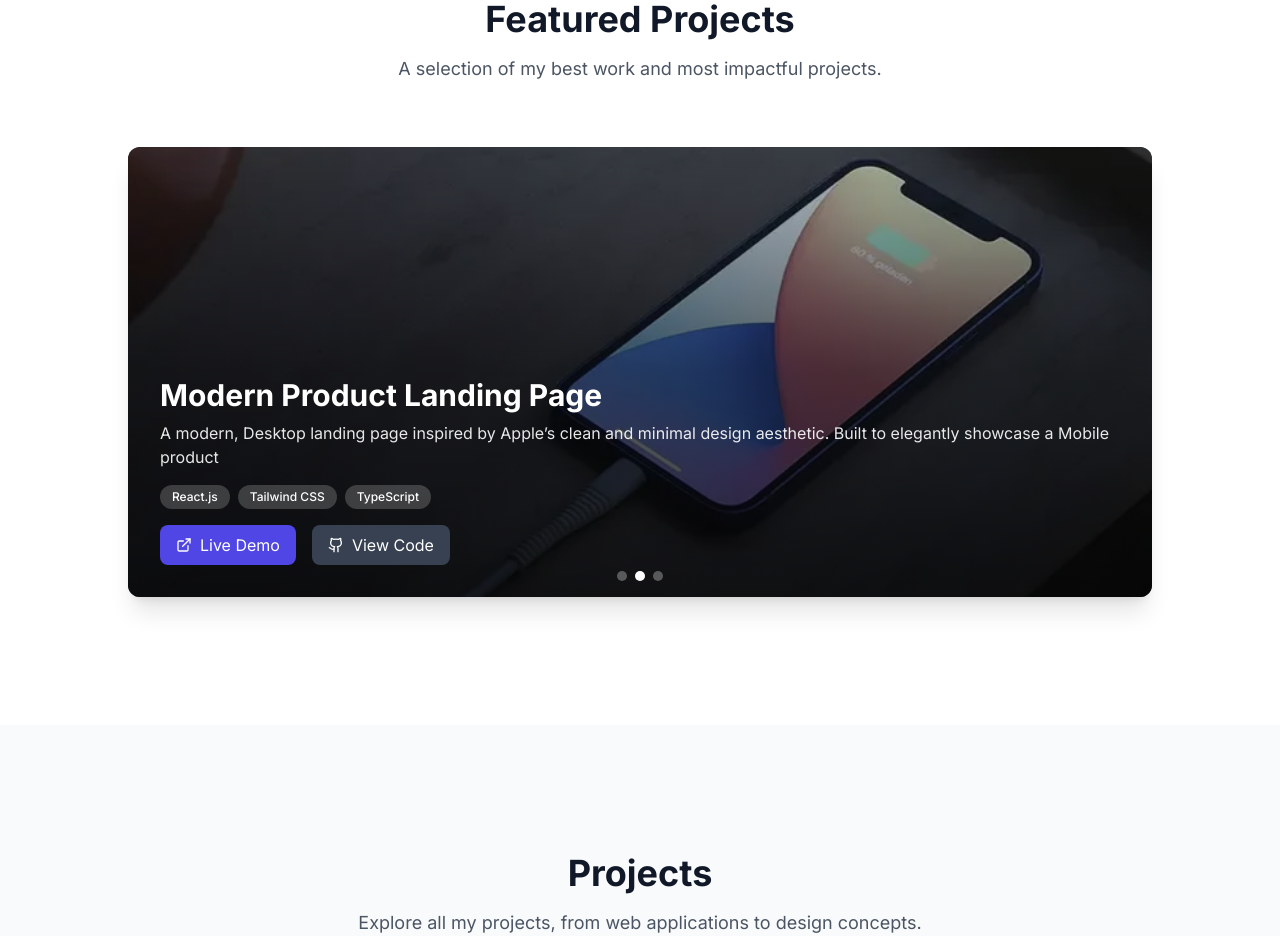
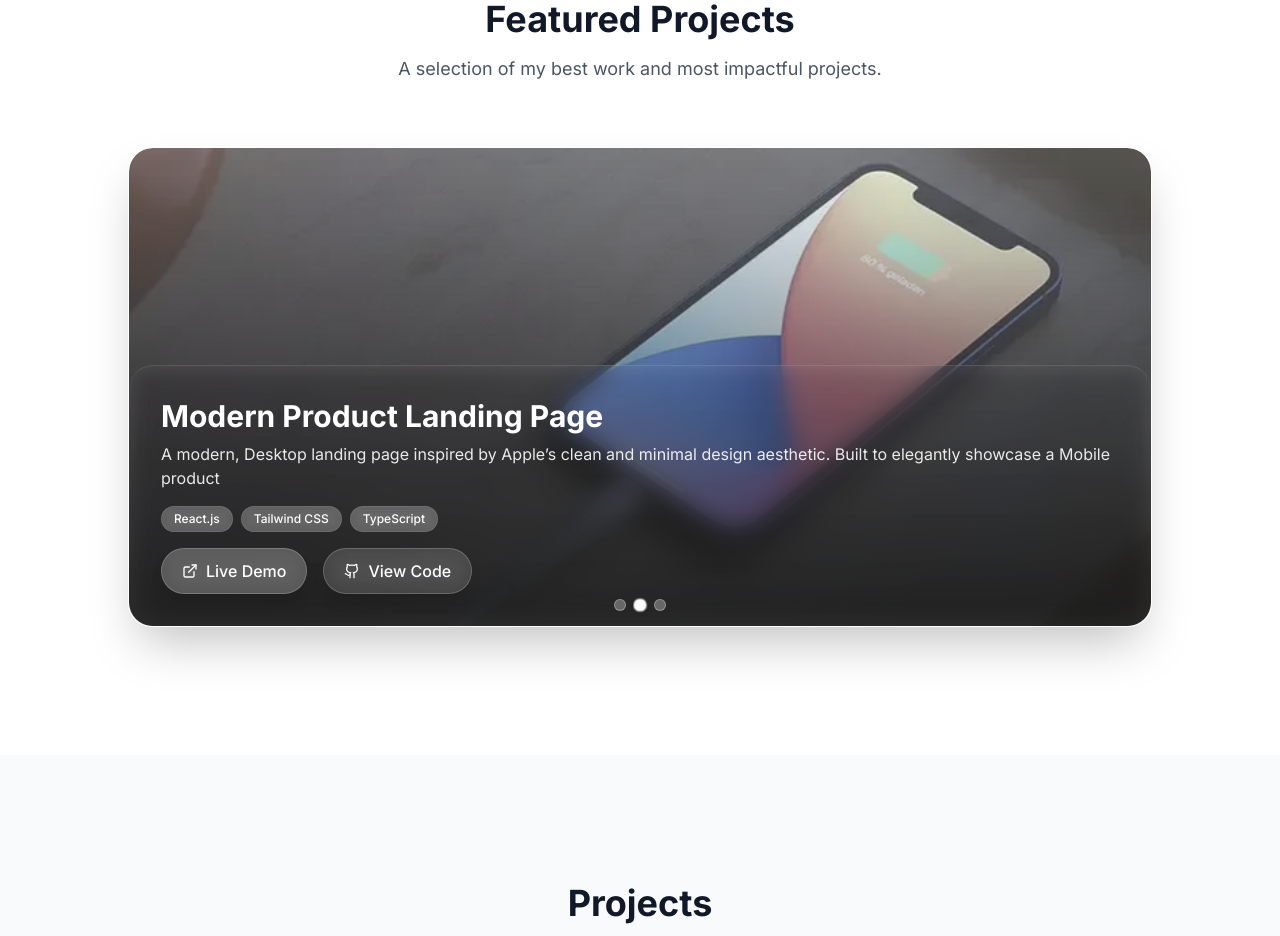
Before and after one commit to JagadeeshKambala/JagadeeshPortfolio, a React (Vite) app: page /#contact in a window 1280 px wide. Shown: the part 2240-3176 px from the top of the page. Built offline with nearby package versions, Linux system fonts and the light colour scheme.

Commit message:
feat(ui): fix corners and add the Liquid Glass effect for the Cards in the Featured Cards Section

```diff
--- a/src/components/sections/FeaturedProjects.tsx
+++ b/src/components/sections/FeaturedProjects.tsx
@@ -1,11 +1,11 @@
-import React, { useState, useEffect } from 'react';
-import { motion } from 'framer-motion';
-import { useSectionObserver } from '../../hooks/useSectionObserver';
-import { featuredProjects } from '../../data/projectsData';
-import { ExternalLink, Github } from 'lucide-react';
+import { motion } from "framer-motion";
+import { ExternalLink, Github } from "lucide-react";
+import React, { useEffect, useState } from "react";
+import { featuredProjects } from "../../data/projectsData";
+import { useSectionObserver } from "../../hooks/useSectionObserver";
 
 const FeaturedProjects: React.FC = () => {
-  const { ref } = useSectionObserver('featured-projects');
+  const { ref } = useSectionObserver("featured-projects");
   const [activeProjectIndex, setActiveProjectIndex] = useState(0);
 
   // Auto rotate featured projects
@@ -23,7 +23,7 @@ const FeaturedProjects: React.FC = () => {
     <section
       id="featured-projects"
       ref={ref}
-      className="py-20 md:py-32 bg-white dark:bg-gray-900"
+      className="py-20 md:py-32 bg-white dark:bg-gray-950"
     >
       <div className="container mx-auto px-4">
         <motion.div
@@ -41,8 +41,8 @@ const FeaturedProjects: React.FC = () => {
           </p>
         </motion.div>
 
-        <div className="relative max-w-5xl mx-auto h-[400px] md:h-[450px]">
-          <div className="relative h-full overflow-hidden rounded-xl shadow-xl">
+        <div className="relative max-w-5xl mx-auto h-[420px] md:h-[480px]">
+          <div className="relative h-full overflow-hidden rounded-3xl shadow-2xl backdrop-blur-xl bg-white/10 dark:bg-gray-800/20 border border-white/10">
             {featuredProjects.map((project, index) => (
               <motion.div
                 key={project.id}
@@ -50,18 +50,18 @@ const FeaturedProjects: React.FC = () => {
                 initial={{ opacity: 0 }}
                 animate={{
                   opacity: activeProjectIndex === index ? 1 : 0,
-                  zIndex: activeProjectIndex === index ? 10 : 0
+                  zIndex: activeProjectIndex === index ? 10 : 0,
                 }}
-                transition={{ duration: 0.5 }}
+                transition={{ duration: 0.6, ease: "easeInOut" }}
               >
-                <div className="relative w-full h-full bg-gray-800 overflow-hidden">
+                <div className="relative w-full h-full overflow-hidden rounded-3xl">
                   <img
                     src={project.image}
                     alt={project.title}
-                    className="w-full h-full object-cover opacity-70"
+                    className="w-full h-full object-cover opacity-70 scale-105 transition-transform duration-1000 hover:scale-110"
                   />
-                  <div className="absolute inset-0 bg-gradient-to-t from-black/70 via-black/50 to-transparent"></div>
-                  <div className="absolute bottom-0 left-0 right-0 p-6 md:p-8">
+                  <div className="absolute inset-0 bg-gradient-to-t from-black/80 via-black/40 to-transparent rounded-3xl"></div>
+                  <div className="absolute bottom-0 left-0 right-0 p-6 md:p-8 backdrop-blur-md bg-white/10 dark:bg-black/20 rounded-t-3xl border-t border-white/10">
                     <h3 className="text-2xl md:text-3xl font-bold text-white mb-2">
                       {project.title}
                     </h3>
@@ -72,7 +72,7 @@ const FeaturedProjects: React.FC = () => {
                       {project.technologies.map((tech) => (
                         <span
                           key={tech}
-                          className="px-3 py-1 text-xs font-medium bg-gray-100/20 text-white rounded-full"
+                          className="px-3 py-1 text-xs font-medium bg-white/20 text-white rounded-full backdrop-blur-sm border border-white/10"
                         >
                           {tech}
                         </span>
@@ -84,7 +84,7 @@ const FeaturedProjects: React.FC = () => {
                           href={project.demoUrl}
                           target="_blank"
                           rel="noopener noreferrer"
-                          className="inline-flex items-center px-4 py-2 bg-primary-600 hover:bg-primary-700 text-white rounded-lg transition-colors duration-300"
+                          className="inline-flex items-center px-5 py-2.5 rounded-full bg-white/20 hover:bg-white/30 text-white font-medium transition-all backdrop-blur-md border border-white/20 shadow-lg"
                         >
                           <ExternalLink className="w-4 h-4 mr-2" />
                           Live Demo
@@ -95,7 +95,7 @@ const FeaturedProjects: React.FC = () => {
                           href={project.githubUrl}
                           target="_blank"
                           rel="noopener noreferrer"
-                          className="inline-flex items-center px-4 py-2 bg-gray-700 hover:bg-gray-800 text-white rounded-lg transition-colors duration-300"
+                          className="inline-flex items-center px-5 py-2.5 rounded-full bg-white/10 hover:bg-white/20 text-white font-medium transition-all backdrop-blur-md border border-white/20 shadow-lg"
                         >
                           <Github className="w-4 h-4 mr-2" />
                           View Code
@@ -113,10 +113,10 @@ const FeaturedProjects: React.FC = () => {
               <button
                 key={index}
                 onClick={() => setActiveProjectIndex(index)}
-                className={`w-2.5 h-2.5 rounded-full transition-colors duration-300 ${
+                className={`w-3 h-3 rounded-full transition-all duration-300 backdrop-blur-md border border-white/30 ${
                   activeProjectIndex === index
-                    ? 'bg-white'
-                    : 'bg-white/30 hover:bg-white/50'
+                    ? "bg-white shadow-md scale-110"
+                    : "bg-white/30 hover:bg-white/50"
                 }`}
                 aria-label={`Go to project ${index + 1}`}
               />
```
